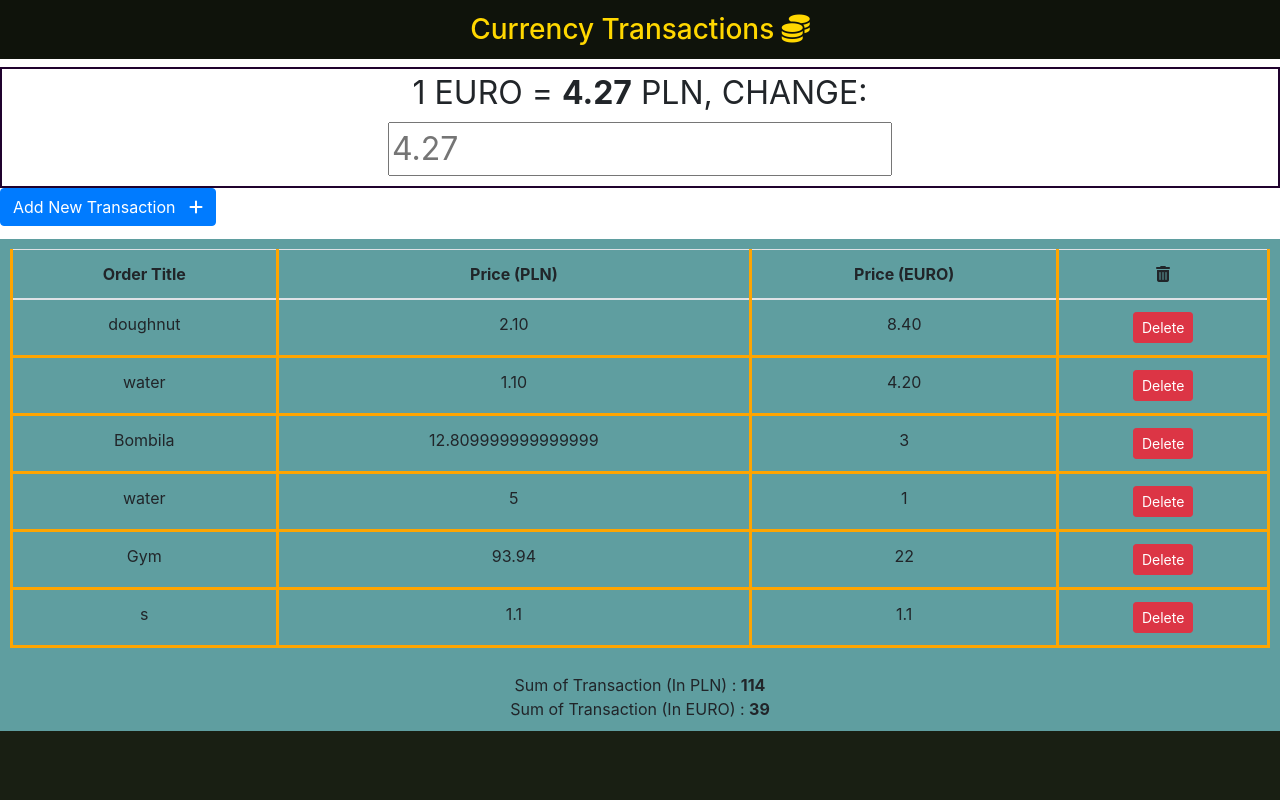
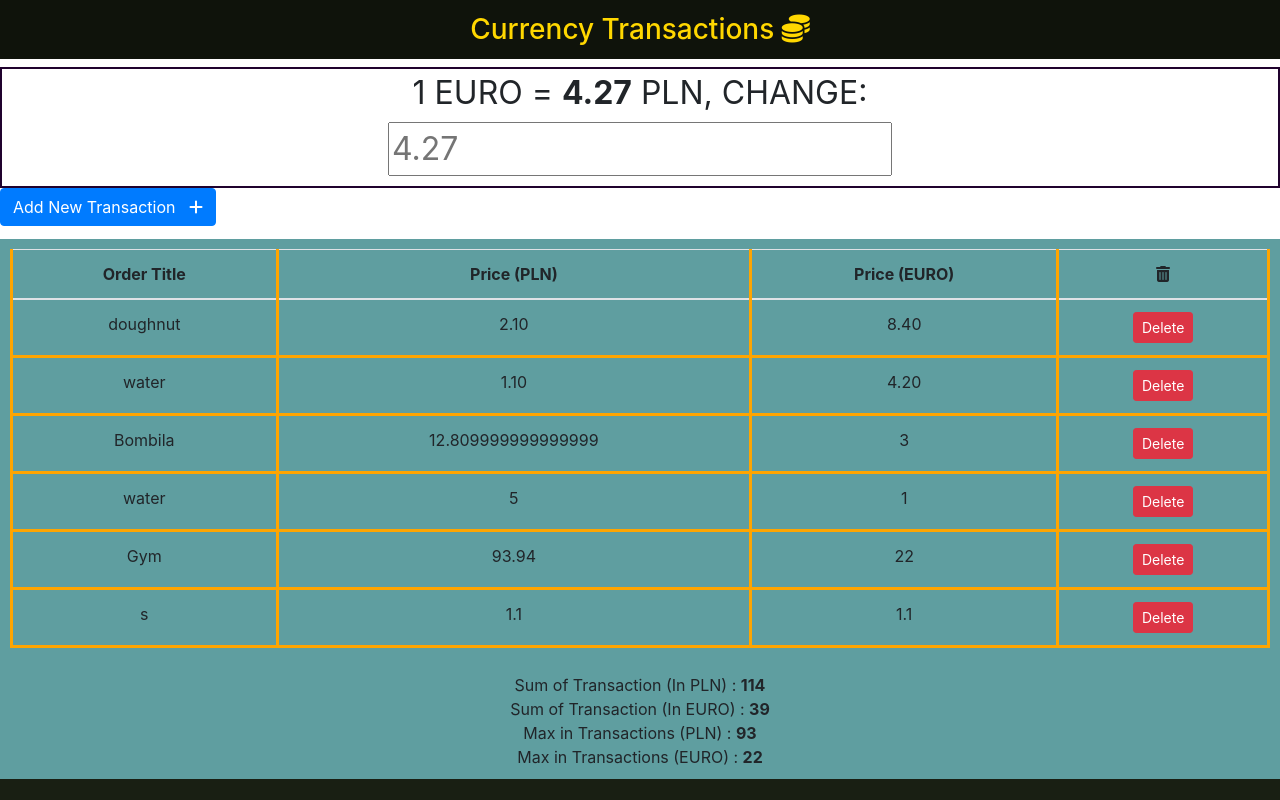
Before and after one commit to Vezil/CurrencyTransactions, a React (Create React App) app: page / in a window 1280 px wide. Built offline with nearby package versions, Linux system fonts and the light colour scheme; data requests are answered from the project's data file.

Commit message:
Adding Max function

```diff
--- a/src/App.css
+++ b/src/App.css
@@ -25,6 +25,6 @@
   border: 3px solid orange;
 }
 
-.sum{
+.summax{
   margin-top: 2%;
 }
--- a/src/App.js
+++ b/src/App.js
@@ -117,22 +117,33 @@ deleteTransaction(id) {
 render(){
 
   let x = this.state.transactionsData;
-  let y = this.state.transactionsData;
-
 
 
   let sumInPLN = 0;
   let sumInEuro = 0;
+  let maxInPLN = 0;
+  let maxInEuro = 0;
 
   x.forEach((transaction) => {
     sumInEuro += parseInt(transaction.priceEURO);
-  })
+  });
 
 
- y.forEach((transaction) => {
+  x.forEach((transaction) => {
     sumInPLN += parseInt(transaction.pricePLN);
-  })
+  });
 
+  x.forEach((transaction) => {
+    if(maxInEuro <= parseInt(transaction.priceEURO)){
+      maxInEuro = parseInt(transaction.priceEURO)
+    }
+  });
+
+  x.forEach((transaction) => {
+    if(maxInPLN <= parseInt(transaction.pricePLN)){
+      maxInPLN = parseInt(transaction.pricePLN)
+    }
+  });
 
 
   let transactionsData = this.state.transactionsData.map((transaction) => {
@@ -213,9 +224,12 @@ render(){
                         </tbody>
                     </Table>
 
-                    <div className="sum">
+                    <div className="summax">
                           <div className="sumPLN">Sum of Transaction (In PLN) : <b>{ sumInPLN }</b></div>
                           <div className="sumEuro">Sum of Transaction (In EURO) : <b>{ sumInEuro }</b></div>
+
+                          <div className="sumPLN">Max in Transactions (PLN) : <b>{ maxInPLN }</b></div>
+                          <div className="sumEuro">Max in Transactions (EURO) : <b>{ maxInEuro }</b></div>
                     </div>
 
                 </div>
```
